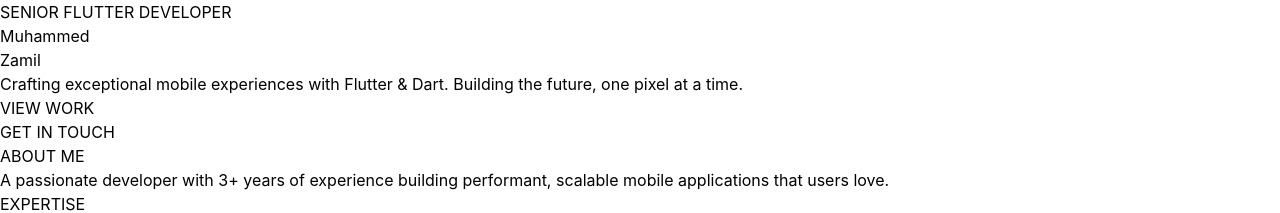
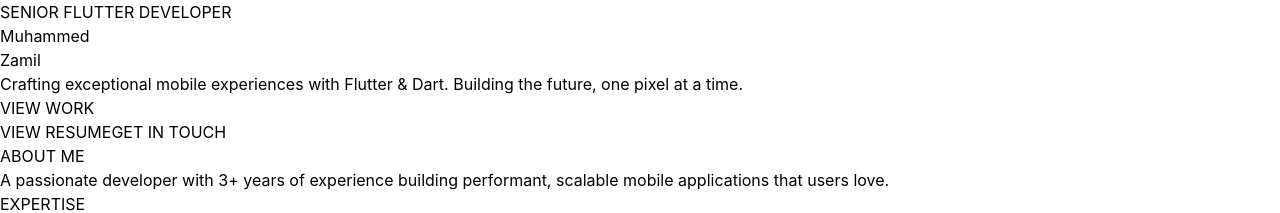
Before and after one commit to MUHAMMEDZAMILC/zamil-portfolio, a React (Vite) app: page / in a window 1280 px wide. Shown: the top 213 px of the page. Built offline with nearby package versions, Linux system fonts and the light colour scheme.

Commit message:
update resume

```diff
--- a/src/components/HeroSection.jsx
+++ b/src/components/HeroSection.jsx
@@ -3,7 +3,7 @@
 
 const HeroSection = () => {
   return (
-    <section className="min-h-screen flex items-center justify-center relative px-6 overflow-hidden">
+    <section className="min-h-screen flex items-center justify-center relative px-6 overflow-hidden bg-black text-white">
       <div className="absolute inset-0">
         {[...Array(50)].map((_, i) => (
           <motion.div
@@ -91,6 +91,15 @@
             </a>
 
             <a
+              href="/assets/resume.pdf"
+              target="_blank"
+              rel="noopener noreferrer"
+              className="px-12 py-4 border-2 border-white font-bold hover:bg-white hover:text-black transition-colors"
+            >
+              VIEW RESUME
+            </a>
+
+            <a
               href="#contact"
               className="px-12 py-4 border-2 border-white font-bold hover:bg-white hover:text-black transition-colors"
             >
```
Also changed, not shown: 1 other file (tests, documents, lock files or other folders).
